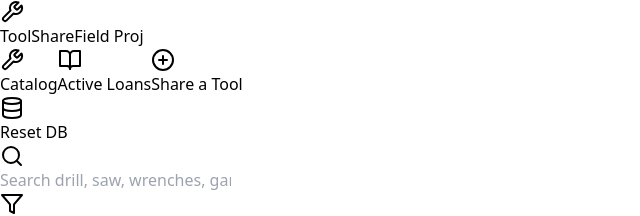
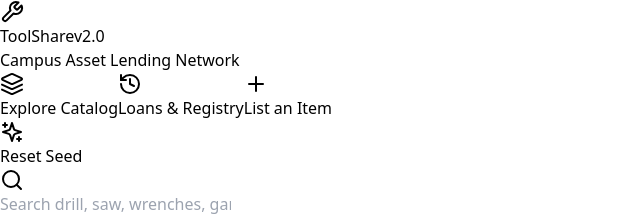
Before and after one commit to palssiddy99/Toolsharinglibrary, a React (Vite) app: page / in a window 1280 px wide. Shown: the top 216 px of the page, without its empty margins (0-640 px from the left). Built offline with nearby package versions, Linux system fonts and the light colour scheme.

Commit message:
Update Navbar.jsx

```diff
--- a/src/components/Navbar.jsx
+++ b/src/components/Navbar.jsx
@@ -1,72 +1,93 @@
 import React from 'react';
-import { Wrench, BookOpen, PlusCircle, Database } from 'lucide-react';
+import { Wrench, Shield, Layers, Plus, History, Sparkles } from 'lucide-react';
 
-export default function Navbar({ activeTab, setActiveTab, borrowCount, onResetData }) {
+export default function Navbar({ activeTab, setActiveTab, borrowCount, totalTools, onResetData }) {
   return (
-    <header className="bg-white border-b border-slate-200 sticky top-0 z-30 shadow-sm">
+    <header className="sticky top-0 z-40 bg-slate-900 border-b border-slate-800 text-white shadow-xl shadow-slate-950/20">
       <div className="max-w-7xl mx-auto px-4 sm:px-6 lg:px-8">
-        <div className="flex justify-between items-center h-16">
-          <div className="flex items-center space-x-3 cursor-pointer" onClick={() => setActiveTab('catalog')}>
-            <div className="p-2 bg-amber-500 text-white rounded-xl shadow">
-              <Wrench className="w-6 h-6" />
+        <div className="flex items-center justify-between h-16">
+          {/* Brand */}
+          <div
+            onClick={() => setActiveTab('catalog')}
+            className="flex items-center gap-3 cursor-pointer group"
+          >
+            <div className="h-10 w-10 rounded-xl bg-gradient-to-br from-amber-400 to-amber-600 flex items-center justify-center shadow-lg shadow-amber-500/20 group-hover:scale-105 transition-transform duration-200">
+              <Wrench className="w-5 h-5 text-slate-950" />
             </div>
             <div>
-              <span className="text-xl font-bold text-slate-800 tracking-tight">ToolShare</span>
-              <span className="text-xs ml-2 px-2 py-0.5 bg-amber-100 text-amber-800 rounded font-semibold uppercase">Field Proj</span>
+              <div className="flex items-center gap-2">
+                <span className="text-lg font-bold tracking-tight bg-gradient-to-r from-white via-slate-100 to-slate-400 bg-clip-text text-transparent">
+                  ToolShare
+                </span>
+                <span className="px-1.5 py-0.5 text-[10px] font-semibold uppercase tracking-wider bg-amber-500/10 text-amber-400 border border-amber-500/20 rounded">
+                  v2.0
+                </span>
+              </div>
+              <p className="text-[11px] text-slate-400 font-medium">Campus Asset Lending Network</p>
             </div>
           </div>
 
-          <nav className="flex space-x-1 sm:space-x-2">
+          {/* Nav Tabs */}
+          <nav className="flex items-center gap-1.5 p-1 bg-slate-950/60 rounded-xl border border-slate-800/80">
             <button
               onClick={() => setActiveTab('catalog')}
-              className={`flex items-center gap-2 px-3 py-2 rounded-lg text-sm font-medium transition ${
+              className={`flex items-center gap-2 px-3.5 py-1.5 rounded-lg text-xs font-semibold tracking-wide transition-all duration-200 ${
                 activeTab === 'catalog'
-                  ? 'bg-amber-50 text-amber-700'
-                  : 'text-slate-600 hover:text-slate-900 hover:bg-slate-100'
+                  ? 'bg-amber-500 text-slate-950 shadow-md shadow-amber-500/20 font-bold'
+                  : 'text-slate-400 hover:text-white hover:bg-slate-800/50'
               }`}
             >
-              <Wrench className="w-4 h-4" />
-              <span>Catalog</span>
+              <Layers className="w-3.5 h-3.5" />
+              <span>Explore Catalog</span>
+              <span className={`text-[10px] px-1.5 py-0.2 rounded-full font-mono ${
+                activeTab === 'catalog' ? 'bg-slate-950/20 text-slate-950' : 'bg-slate-800 text-slate-400'
+              }`}>
+                {totalTools}
+              </span>
             </button>
 
             <button
               onClick={() => setActiveTab('borrows')}
-              className={`flex items-center gap-2 px-3 py-2 rounded-lg text-sm font-medium transition relative ${
+              className={`flex items-center gap-2 px-3.5 py-1.5 rounded-lg text-xs font-semibold tracking-wide transition-all duration-200 relative ${
                 activeTab === 'borrows'
-                  ? 'bg-amber-50 text-amber-700'
-                  : 'text-slate-600 hover:text-slate-900 hover:bg-slate-100'
+                  ? 'bg-amber-500 text-slate-950 shadow-md shadow-amber-500/20 font-bold'
+                  : 'text-slate-400 hover:text-white hover:bg-slate-800/50'
               }`}
             >
-              <BookOpen className="w-4 h-4" />
-              <span>Active Loans</span>
+              <History className="w-3.5 h-3.5" />
+              <span>Loans & Registry</span>
               {borrowCount > 0 && (
-                <span className="bg-amber-500 text-white text-xs px-1.5 py-0.5 rounded-full font-bold">
-                  {borrowCount}
+                <span className="flex h-2 w-2 relative">
+                  <span className="animate-ping absolute inline-flex h-full w-full rounded-full bg-amber-400 opacity-75"></span>
+                  <span className="relative inline-flex rounded-full h-2 w-2 bg-amber-500"></span>
                 </span>
               )}
             </button>
 
             <button
               onClick={() => setActiveTab('list')}
-              className={`flex items-center gap-2 px-3 py-2 rounded-lg text-sm font-medium transition ${
+              className={`flex items-center gap-2 px-3.5 py-1.5 rounded-lg text-xs font-semibold tracking-wide transition-all duration-200 ${
                 activeTab === 'list'
-                  ? 'bg-amber-50 text-amber-700'
-                  : 'text-slate-600 hover:text-slate-900 hover:bg-slate-100'
+                  ? 'bg-amber-500 text-slate-950 shadow-md shadow-amber-500/20 font-bold'
+                  : 'text-slate-400 hover:text-white hover:bg-slate-800/50'
               }`}
             >
-              <PlusCircle className="w-4 h-4" />
-              <span>Share a Tool</span>
+              <Plus className="w-3.5 h-3.5" />
+              <span>List an Item</span>
             </button>
           </nav>
 
-          <button
-            onClick={onResetData}
-            title="Reset Local Database to defaults"
-            className="text-xs text-slate-400 hover:text-slate-700 flex items-center gap-1 border border-slate-200 px-2.5 py-1.5 rounded-md hover:bg-slate-50 transition"
-          >
-            <Database className="w-3.5 h-3.5" />
-            <span className="hidden sm:inline">Reset DB</span>
-          </button>
+          {/* Quick Action / DB Reset */}
+          <div className="flex items-center gap-3">
+            <button
+              onClick={onResetData}
+              title="Re-seed demo database"
+              className="text-xs text-slate-400 hover:text-slate-200 px-2.5 py-1.5 rounded-lg hover:bg-slate-800 border border-slate-800 transition flex items-center gap-1.5"
+            >
+              <Sparkles className="w-3 h-3 text-amber-400" />
+              <span className="hidden sm:inline">Reset Seed</span>
+            </button>
+          </div>
         </div>
       </div>
     </header>
```
